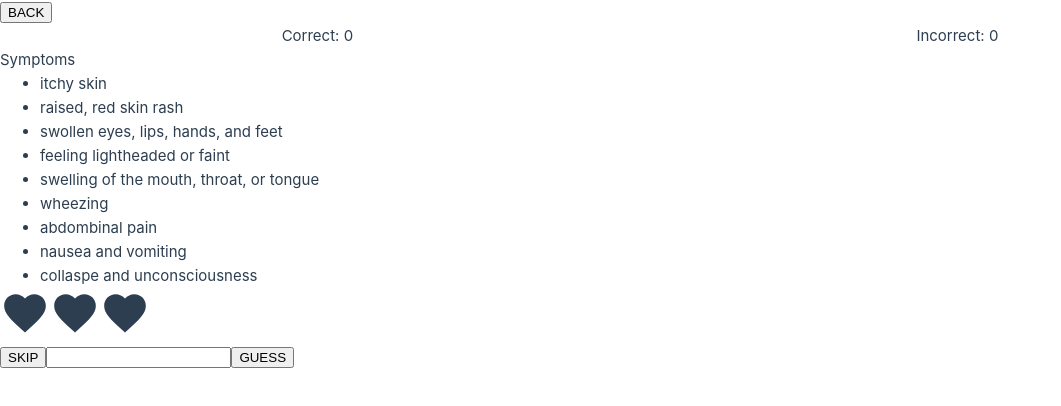
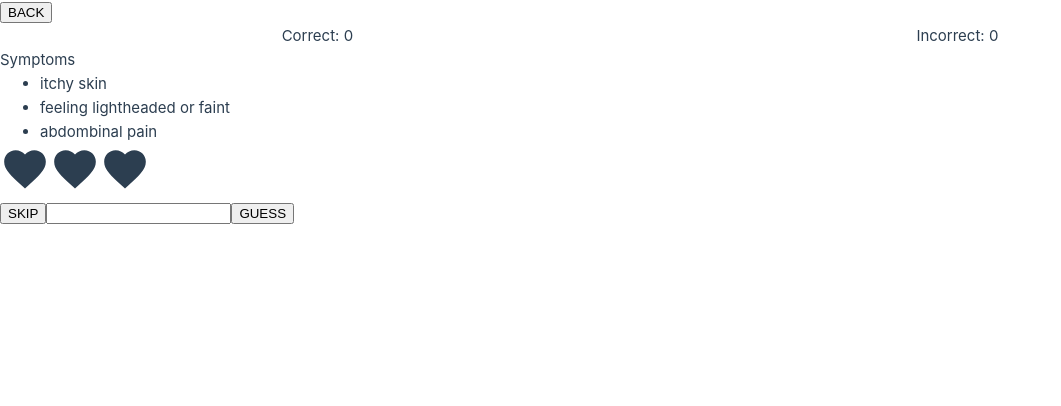
Before and after one commit to kellyericang/guess-the-medical-condition, a Vue app: page / in a window 1280 px wide. Both pictures are taken after a click on the button "START GAME". Shown: the top 406 px of the page, without its empty margins (0-1061 px from the left). Built offline with nearby package versions, Linux system fonts and the light colour scheme.

Commit message:
feat: hide symptoms based on guess number

```diff
--- a/src/App.vue
+++ b/src/App.vue
@@ -68,7 +68,7 @@ onMounted(() => {
     <div v-else>
       <button @click="gameStarted = false">BACK</button>
       <ScoreBoard :score-correct="score.correct" :score-incorrect="score.incorrect" />
-      <SymptomList :symptoms="currentCondition.symptoms" />
+      <SymptomList :symptoms="currentCondition.symptoms" :guess-number="livesLost" />
       <Lives :lives-lost="livesLost"/>
       <button @click="skip">
         SKIP
--- a/src/components/SymptomList.vue
+++ b/src/components/SymptomList.vue
@@ -4,19 +4,26 @@ import { ref } from "vue"
 defineProps({
   symptoms: {
     type: Array,
-    required: false,
-    default: [],
+    required: true,
+  },
+  guessNumber: {
+    type: Number,
+    required: true
   }
 })
 
-const hideSymptoms = ref(3);
+
 </script>
 
 <template>
   <div class="symptom-list">
     Symptoms
     <ul class="list">
-      <li v-for="symptom in symptoms" :key="symptom">
+      <li
+        v-for="(symptom, index) in symptoms"
+        :key="symptom"
+        :class="index % 3 <= guessNumber ? '' : 'hide-symptom'"
+      >
         {{ symptom }}
       </li>
     </ul>
@@ -32,4 +39,7 @@ const hideSymptoms = ref(3);
   flex-grow: 1;
   text-align: center;
 }
+.hide-symptom {
+  display: none;
+}
 </style>
```
